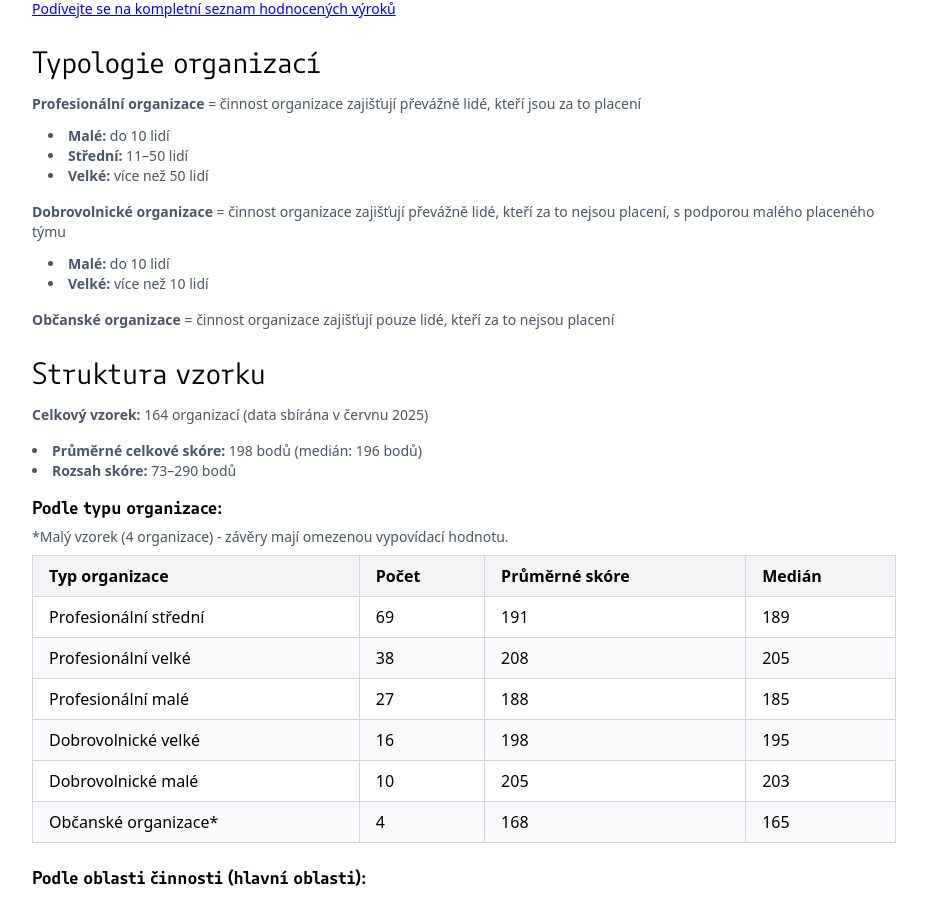
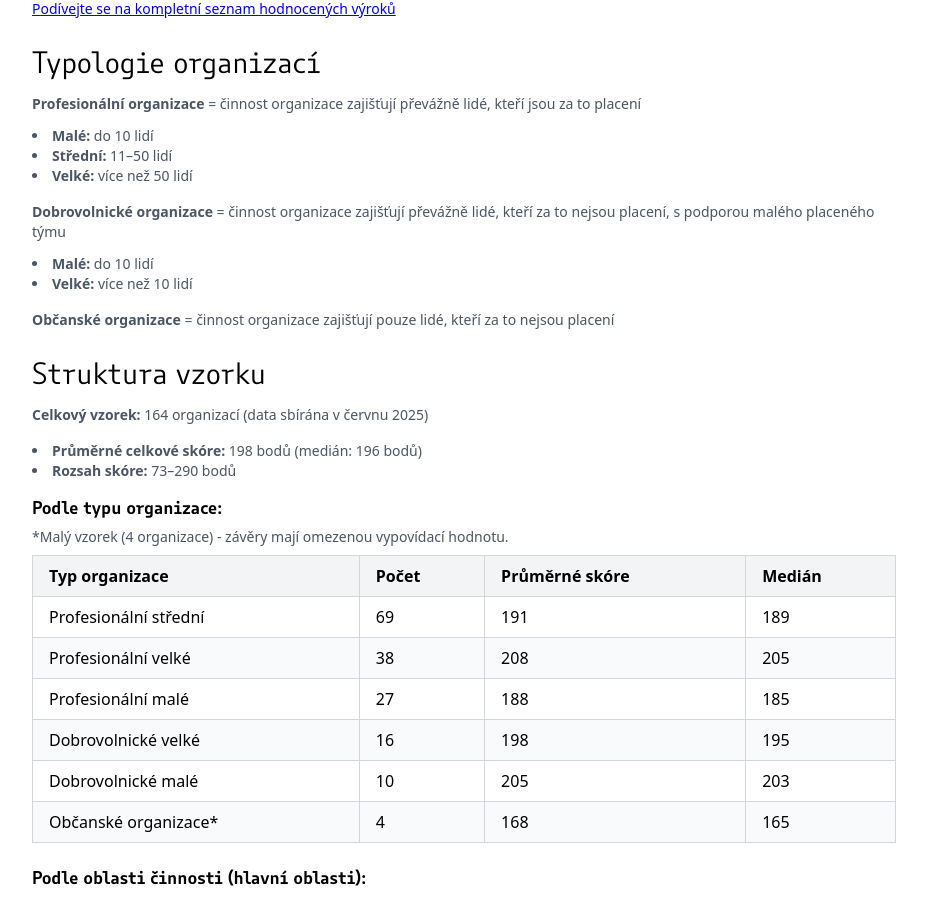
Before and after one commit to cesko-digital/sken, a Next.js app: page /vysledky in a window 1280 px wide. Shown: the part 7818-8715 px from the top of the page, without its empty margins (176-1103 px from the left). Built offline with nearby package versions, Linux system fonts and the light colour scheme.

Commit message:
Fix list indent

```diff
--- a/app/vysledky/Report.jsx
+++ b/app/vysledky/Report.jsx
@@ -528,7 +528,7 @@ export default function Report() {
             <p className="text-sm text-gray-600 mb-3">
               <strong>Profesionální organizace</strong> = činnost organizace zajišťují převážně lidé, kteří jsou za to placení
             </p>
-            <ul className="text-sm text-gray-600 mb-4 list-disc list-inside ml-4">
+            <ul className="text-sm text-gray-600 mb-4 list-disc list-inside">
               <li><strong>Malé:</strong> do 10 lidí</li>
               <li><strong>Střední:</strong> 11–50 lidí</li>
               <li><strong>Velké:</strong> více než 50 lidí</li>
@@ -536,7 +536,7 @@ export default function Report() {
             <p className="text-sm text-gray-600 mb-3">
               <strong>Dobrovolnické organizace</strong> = činnost organizace zajišťují převážně lidé, kteří za to nejsou placení, s podporou malého placeného týmu
             </p>
-            <ul className="text-sm text-gray-600 mb-4 list-disc list-inside ml-4">
+            <ul className="text-sm text-gray-600 mb-4 list-disc list-inside">
               <li><strong>Malé:</strong> do 10 lidí</li>
               <li><strong>Velké:</strong> více než 10 lidí</li>
             </ul>
```
